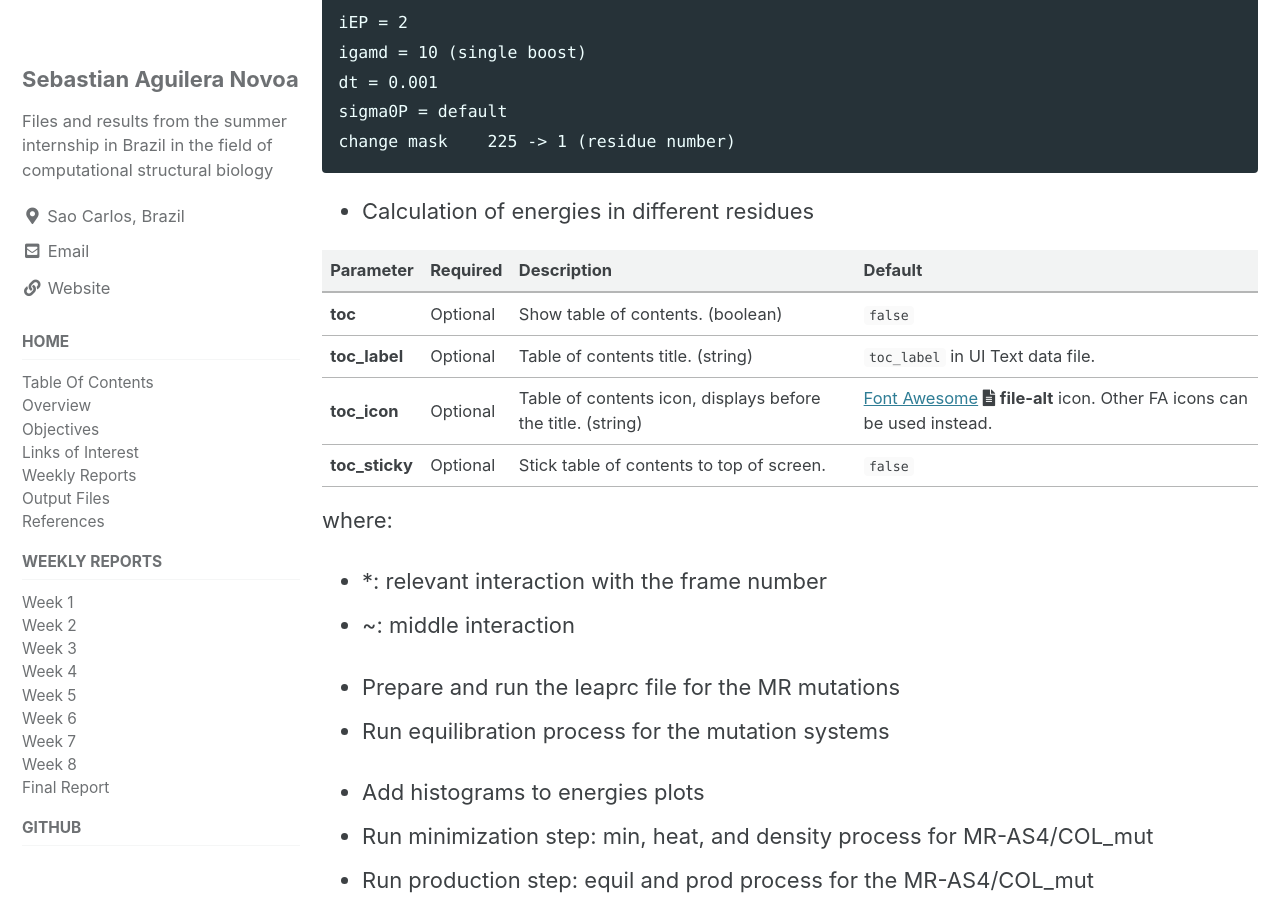
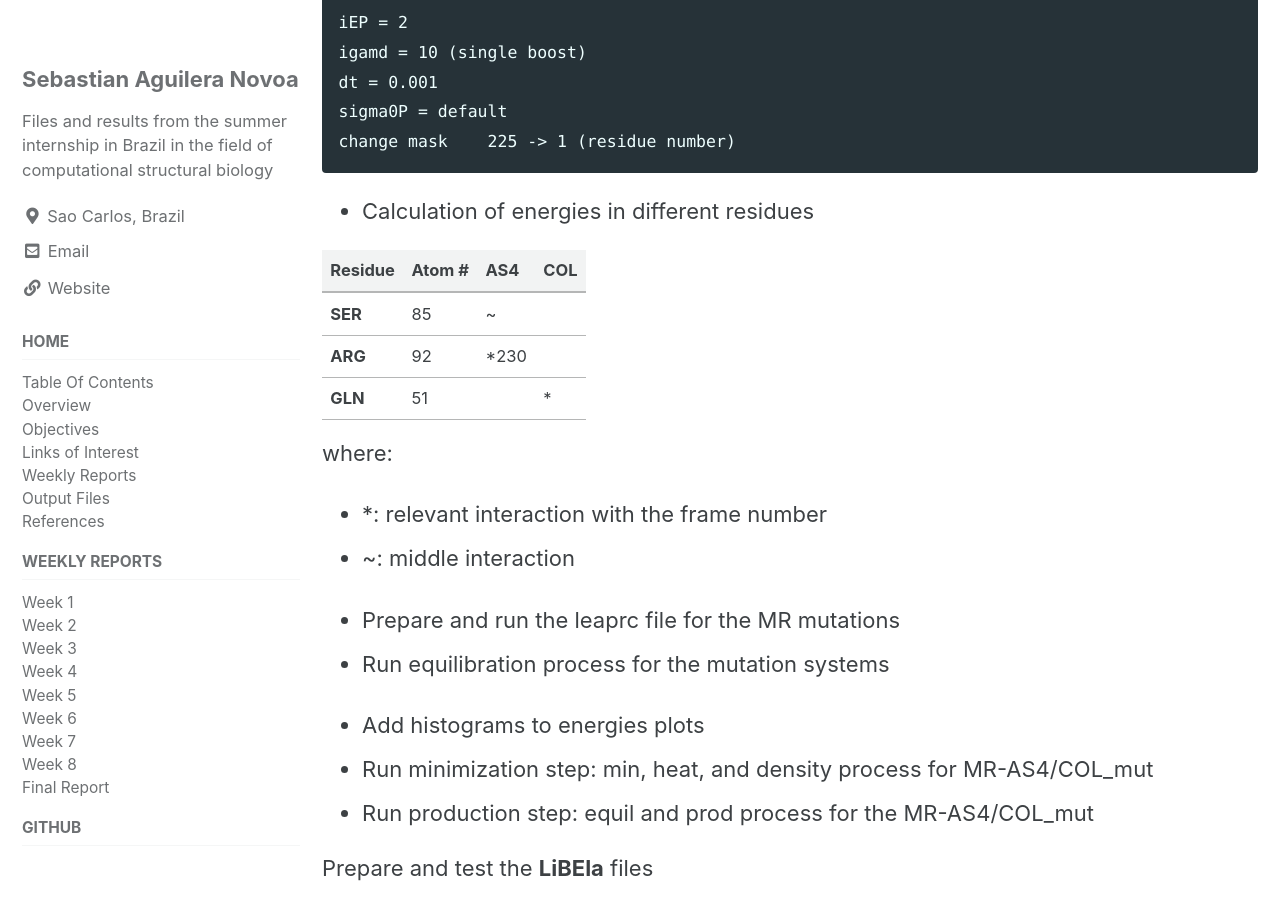
Before and after one commit to saguileran/MD-SCPI, a Jekyll site: the page built from reports.md, in a window 1280 px wide and 900 px high, scrolled down 6207 px. Built offline with Jekyll 4.4.1, drawn with Linux system fonts in a browser that asks for light colours; cached includes are drawn as plain includes.

Commit message:
fixing table

```diff
--- a/reports.md
+++ b/reports.md
@@ -210,39 +210,35 @@
 <table>
   <thead>
     <tr>
-      <th>Parameter</th>
-      <th>Required</th>
-      <th>Description</th>
-      <th>Default</th>
+      <th>Residue</th>
+      <th>Atom #</th>
+      <th>AS4</th>
+      <th>COL</th>
     </tr>
   </thead>
   <tbody>
     <tr>
-      <td><strong>toc</strong></td>
-      <td>Optional</td>
-      <td>Show table of contents. (boolean)</td>
-      <td><code class="language-plaintext highlighter-rouge">false</code></td>
-    </tr>
+      <td><strong>SER</strong></td>
+      <td>85</td>
+      <td>~</td>
+      <td></td>
+      </tr>
     <tr>
-      <td><strong>toc_label</strong></td>
-      <td>Optional</td>
-      <td>Table of contents title. (string)</td>
-      <td><code class="language-plaintext highlighter-rouge">toc_label</code> in UI Text data file.</td>
-    </tr>
+      <td><strong>ARG</strong></td>
+      <td>92</td>
+      <td>*230</td>
+      <td></td>
+      </tr>
     <tr>
-      <td><strong>toc_icon</strong></td>
-      <td>Optional</td>
-      <td>Table of contents icon, displays before the title. (string)</td>
-      <td><a href="https://fontawesome.com/v5/search?s=solid&amp;m=free">Font Awesome</a> <i class="fas fa-file-alt"></i> <strong>file-alt</strong> icon. Other FA icons can be used instead.</td>
-    </tr>
-    <tr>
-      <td><strong>toc_sticky</strong></td>
-      <td>Optional</td>
-      <td>Stick table of contents to top of screen.</td>
-      <td><code class="language-plaintext highlighter-rouge">false</code></td>
+      <td><strong>GLN</strong></td>
+      <td>51</td>
+      <td> </td>
+      <td>*</td>
     </tr>
   </tbody>
 </table>
+
+
 
 
 
```
